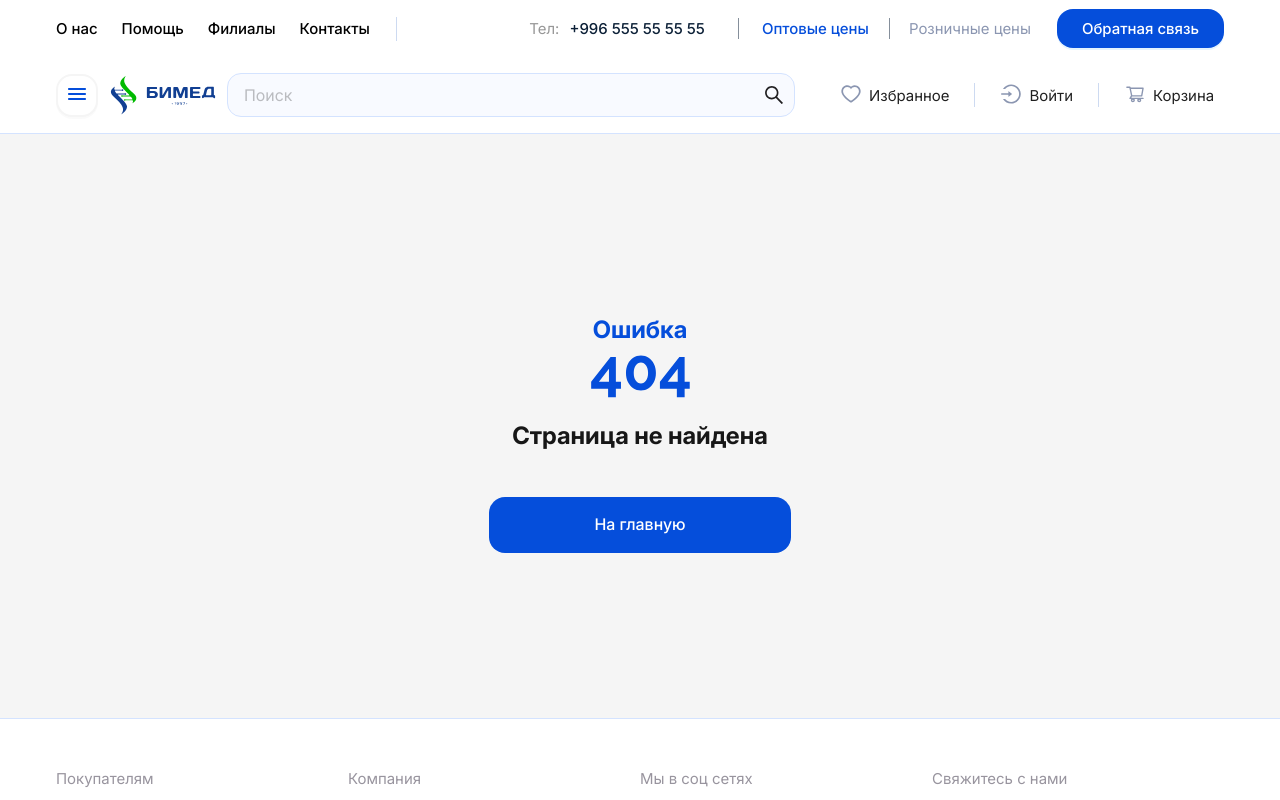
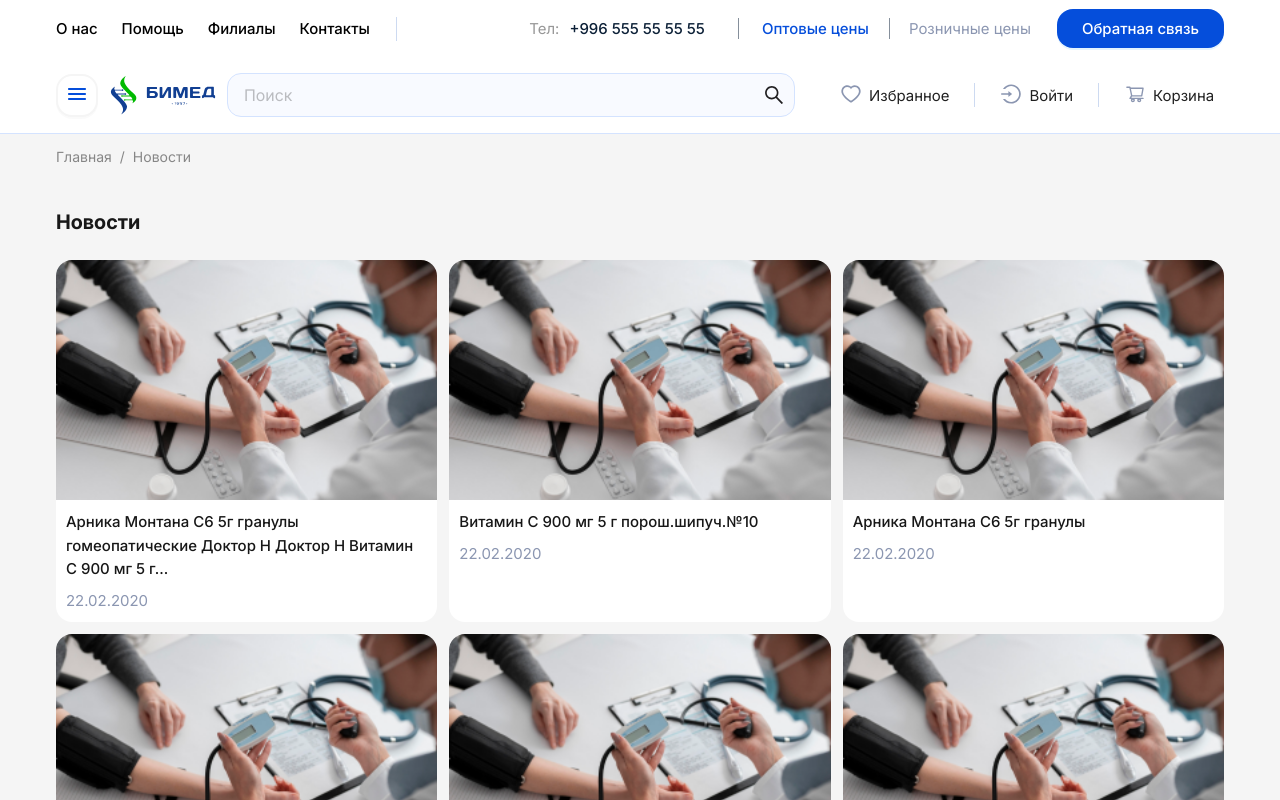
Before and after one commit to arnasir505/bimed, a React (Vite) app: page /news in a window 1280 px wide. Shown: the top 800 px of the page. Built offline with nearby package versions, Linux system fonts and the light colour scheme; what google-libphonenumber would draw is missing.

Commit message:
Create News page

```diff
--- a/src/app/ui/App.tsx
+++ b/src/app/ui/App.tsx
@@ -11,6 +11,7 @@ import { Profile } from 'pages/profile';
 import { ProfileInfo } from 'widgets/profile-info';
 import { ProfileFavorites } from 'widgets/profile-favorites';
 import { Promotions } from 'pages/promotions';
+import { News } from 'pages/news';
 
 export const App = () => {
   return (
@@ -22,6 +23,7 @@ export const App = () => {
       <Route path='/sign-in' element={<SignIn />} />
       <Route path='/sign-up' element={<SignUp />} />
       <Route path='/phone-verification' element={<PhoneVerification />} />
+      <Route path='/news' element={<News />} />
       <Route path='/profile' element={<Profile />}>
         <Route path='' element={<ProfileInfo />} />
         <Route path='favorites' element={<ProfileFavorites />} />
--- a/src/pages/Home/ui/Home.tsx
+++ b/src/pages/Home/ui/Home.tsx
@@ -51,7 +51,7 @@ export const Home = () => {
               ))}
             </div>
             <Flex justify='center'>
-              <SeeAllBtn text='Все новости' />
+              <SeeAllBtn text='Все новости' path='/news' />
             </Flex>
           </Container>
         </section>
--- /dev/null
+++ b/src/pages/news/index.ts
@@ -0,0 +1 @@
+export { News } from './ui/News';
--- /dev/null
+++ b/src/pages/news/ui/News.tsx
@@ -0,0 +1,32 @@
+import { Breadcrumb, Typography } from 'antd';
+import { Link } from 'react-router-dom';
+import { Container, Layout } from 'shared/ui';
+import './style.css';
+import { news } from 'data/news';
+import { NewsCard } from 'widgets/news-card';
+
+export const News = () => {
+  return (
+    <Layout>
+      <main className='news-main'>
+        <Container>
+          <Breadcrumb
+            className='news__breadcrumb'
+            items={[
+              { title: <Link to='/'>Главная</Link> },
+              { title: <Link to='/news'>Новости</Link> },
+            ]}
+          />
+          <Typography.Title level={4} className='news__title'>
+            Новости
+          </Typography.Title>
+          <div className='news-page__wrapper'>
+            {news.map((item) => (
+              <NewsCard key={item.id} news={item} />
+            ))}
+          </div>
+        </Container>
+      </main>
+    </Layout>
+  );
+};
--- /dev/null
+++ b/src/pages/news/ui/style.css
@@ -0,0 +1,17 @@
+.news-main {
+  background-color: #f5f5f5;
+  padding-top: 12px;
+  padding-bottom: 88px;
+}
+
+.news__title {
+  margin-top: 40px;
+}
+
+.news-page__wrapper {
+  display: grid;
+  grid-template-columns: 1fr 1fr 1fr;
+  grid-template-rows: auto;
+  gap: 12px;
+  margin-top: 24px;
+}
```
